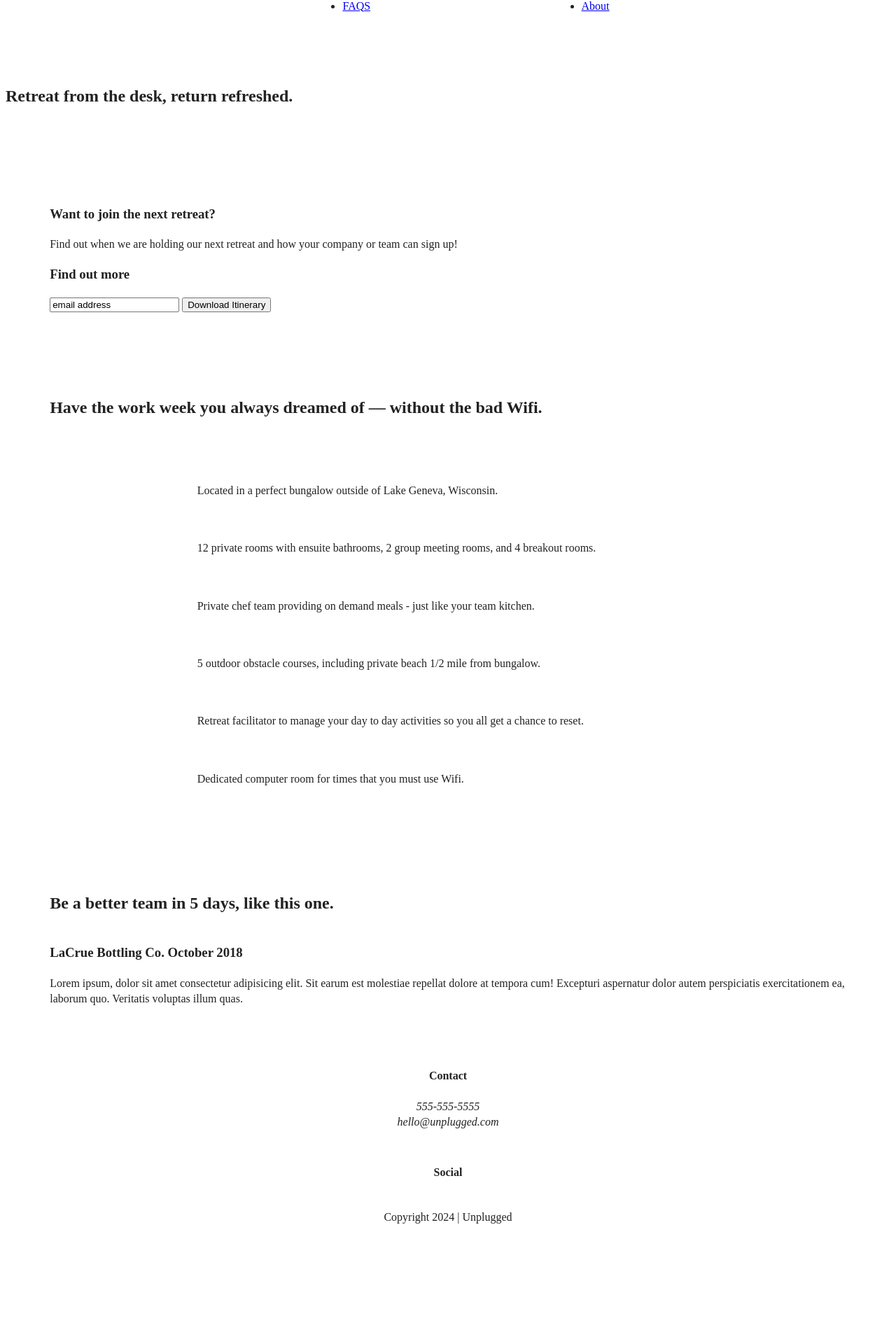
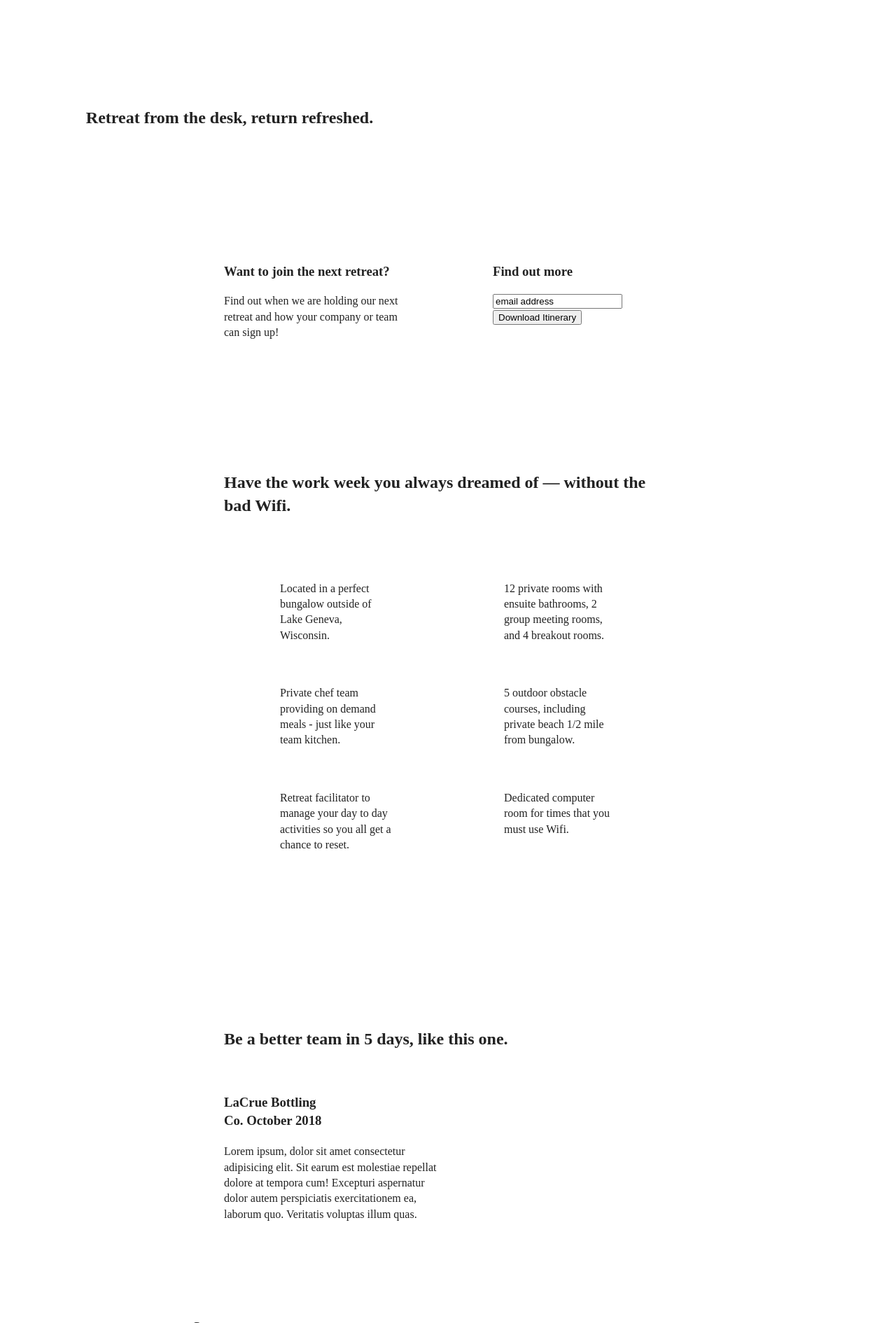
Before and after one commit to Victoria-Smith2720/Unplugged, a website built with webpack: page index.html in a window 1280 px wide. Shown: the part 96-1986 px from the top of the page at 70% size. Before the commit the page ends 1874 px from the top, so only its background shows below. Built offline with nearby package versions, Linux system fonts and the light colour scheme.

Commit message:
Css for tab and brkpnt done

```diff
--- a/css/style.css
+++ b/css/style.css
@@ -90,7 +90,6 @@ textarea {
 /*----------------------------------- Base Header — Footer Styles------------
 -----------------------*/
 
-
 header {
   display: flex;
   justify-content: center;
@@ -123,7 +122,7 @@ header nav ul {
 
 footer {
   display: flex;
-  justify-content: center;
+  align-items: center;
   flex-direction: column;
   text-align: center;
 }
@@ -139,7 +138,6 @@ footer .content-wrapper {
 footer .contact {
   margin-bottom: 50px;
 }
-
 
 footer .social-icons {
   display: flex;
@@ -165,7 +163,6 @@ footer .copyright {
 .hero-area {
   display: flex;
   justify-content: flex-start;
-  /* padding: 50px 0; */
 }
 
 /* ASIDE */
@@ -173,16 +170,13 @@ footer .copyright {
 aside {
   display: flex;
   justify-content: center;
-
 }
-
 
 /* FEATURES */
 .features {
   display: flex;
   justify-content: center;
 }
-
 
 .features h2 {
   margin-bottom: 60px;
@@ -198,41 +192,21 @@ aside {
   justify-content: center;
   align-items: flex-start;
   flex-flow: row wrap;
-  /* flex-direction: column;
-  align-content: space-around;
-   */
 }
 
 .features p {
   margin: 0;
 }
 
-/* .fontawesome-icon {
-  padding: 30px 0 40px;
-}
-
-.features-item-description {
-  padding-bottom: 30px;
-} POSSIBLY NOT NEEDED */
-
 /* REVIEWS */
 .reviews {
   display: flex;
   justify-content: center;
-  /* align-items: stretch; */
 }
 
 .reviews h2 {
   margin-bottom: 40px;
 }
-
-/* .content-wrapper {
-  padding: 50px 0 50px;
-}
-
-article {
-  margin-top: 40px;
-} */
 
 .reviews h3 {
   width: 50%;
@@ -361,15 +335,155 @@ article {
    Modify as content requires.
    ========================================================================== */
 
-@media only screen and (min-width: 35em) {
-  /* Style adjustments for viewports that meet the condition */
+@media only screen and (min-width: 768px) {
+  /* GENERAL STYLES */
+  .content-wrapper {
+    max-width: 640px;
+    margin: 100px 0;
+  }
+
+  /*==================================================== HOMEPAGE =========================================*/
+  header {
+    padding: 33px 0;
+  }
+
+  header .content-wrapper {
+    /* display: flex; remove */
+    justify-content: space-between;
+    width: 100%;
+  }
+
+  header nav {
+    width: 20%;
+  }
+  header nav ul {
+    /* width: ;remove */
+    /* display: flex; */
+    justify-content: space-between;
+  }
+
+  .header-divider {
+    /* width: ;remove */
+    display: none;
+  }
+
+  /* HERO AREA */
+
+.content-wrapper h1 {
+  display: flex;
+  justify-content: center;
+
 }
 
-@media print,
-  (-webkit-min-device-pixel-ratio: 1.25),
-  (min-resolution: 1.25dppx),
-  (min-resolution: 120dpi) {
-  /* Style adjustments for high resolution devices */
+  /* ASIDE */
+  aside .content-wrapper {
+    margin: 50px 0;
+    display: flex;
+    justify-content: space-between;
+    align-content: flex-start;
+  }
+
+  aside .content-wrapper .form-description,
+  aside .content-wrapper .form {
+    width: 40%;
+    margin: 0;
+  }
+
+  /* FEATURES */
+
+  .features article {
+    display: flex;
+    align-items: center;
+    flex-flow: column wrap;
+    flex-basis: 50%;
+  }
+
+  .features .features-item-description {
+    width: 50%;
+  }
+
+  /* REVIEWS */
+
+  .reviews article {
+    display: flex;
+    justify-content: space-between;
+
+  }
+
+  .reviews article div {
+    width: 49%;
+  }
+
+  /* FOOTER */
+
+  footer .content-section {
+    width: 65%;
+  }
+
+  .footer-content {
+    display: flex;
+    justify-content: space-between;
+    align-items: center;
+  }
+
+  footer .contact {
+    margin-bottom: 0;
+  }
+
+  footer .copyright {
+    width: 100%;
+  }
+}
+
+
+/* ======================================= ABOUT PAGE ================================ */
+
+.mission-content {
+display: flex;
+justify-content: space-between;
+padding-top: 20px;
+align-items: flex-start;
+}
+
+.mission-content p {
+  width: 45%;
+}
+
+.contact-section .content-wrapper h2 {
+  width: 80%;
+}
+
+.contact-content {
+  display: flex;
+  justify-content: space-between;
+  align-items: flex-start;
+}
+
+
+
+/* ======================================= FAQ PAGE ================================ */
+
+
+.faq .content-wrapper {
+  justify-content: space-between;
+}
+
+.faq-content {
+  flex-basis: 45%;
+}
+
+.faq h2 {
+  width: 100%;
+}
+
+
+
+
+
+
+
+@media only screen and (min-width: 1200px) {
+  /* desktop styels here */
 }
 
 /* ==========================================================================
```
Also changed, not shown: about/index.html (+3 -1 lines), index.html (+3 -3 lines).
